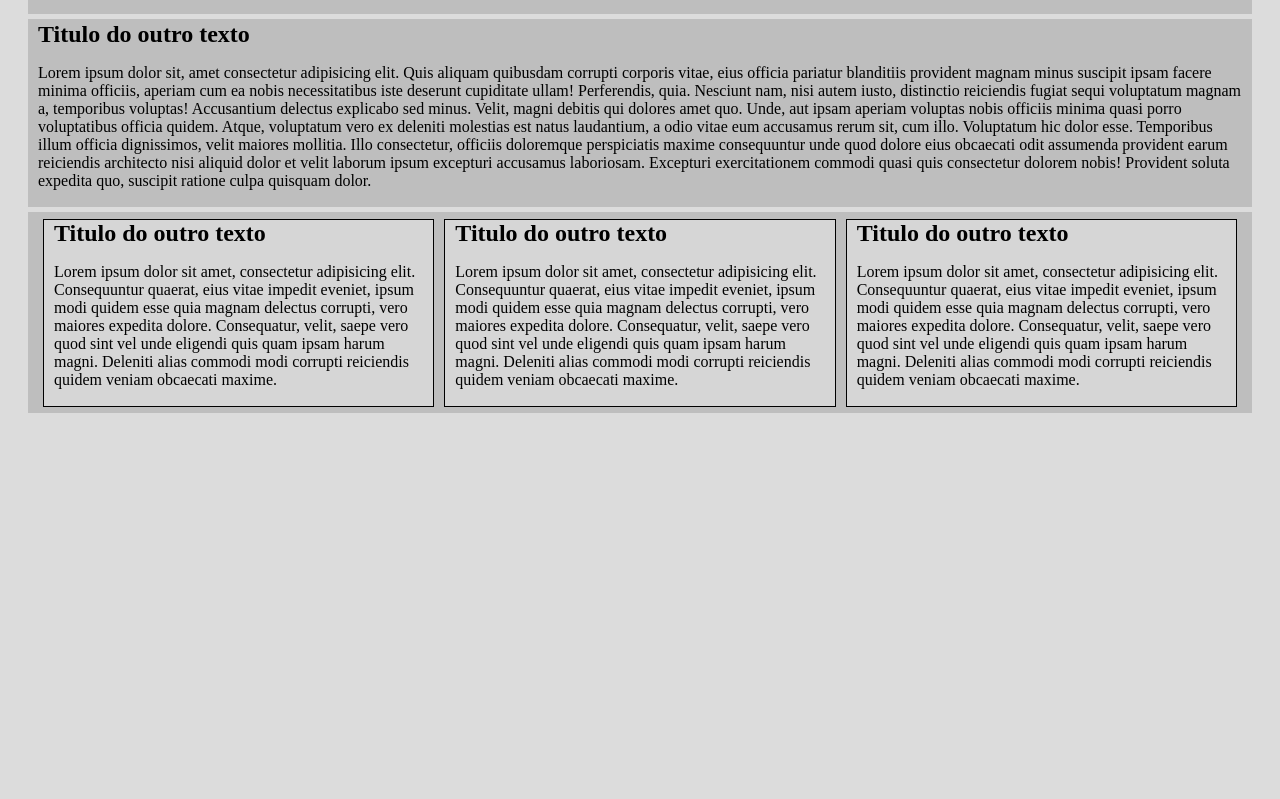
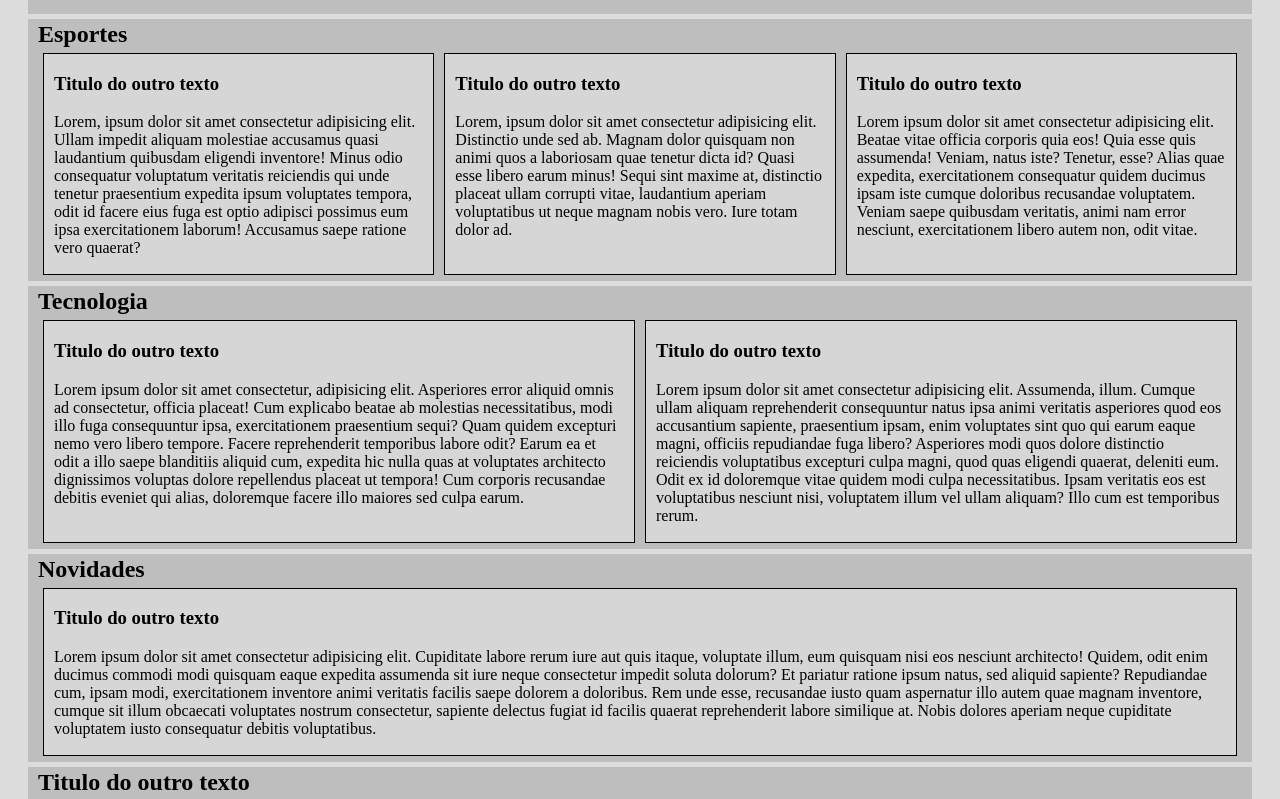
Before and after one commit to caiofrancolin/css_playground, a plain HTML site: page index.html in a window 1280 px wide. Shown: the part 290-1089 px from the top of the page. Before the commit the page ends 800 px from the top, so only its background shows below. Drawn offline with Linux system fonts and the light colour scheme.

Commit message:
Testando CSS página de noticias sem imagem

```diff
--- a/css/style.css
+++ b/css/style.css
@@ -29,6 +29,23 @@ h2 {
   display: grid;
 }
 
+.grid-template-columns-1 {
+	grid-template-columns: 1fr;
+}
+
+.grid-template-columns-2 {
+	grid-template-columns: 1fr 1fr;
+}
+
 .grid-template-columns-3 {
 	grid-template-columns: 1fr 1fr 1fr;
 }
+
+@media only screen and (max-width: 720px) {
+  .grid-template-columns-3 {
+    grid-template-columns: 1fr 1fr;
+  }
+  .grid-template-columns-3 {
+    grid-template-columns: 1fr;
+  }
+}
--- a/index.html
+++ b/index.html
@@ -15,28 +15,126 @@
         <p>
           Lorem ipsum dolor sit amet consectetur adipisicing elit. Ad laboriosam
           mollitia omnis earum fugit autem! Fugit culpa repellendus sapiente
-          reiciendis atque voluptas ipsam sed, quo voluptatem illo ab consequatur,
-          architecto adipisci eveniet est minima quos tempora esse, officiis quam.
-          Quam reprehenderit cumque tempora? Praesentium excepturi dolor inventore
-          labore, error, sint corporis impedit, beatae delectus dolores harum et
-          temporibus. Veniam harum laudantium aut omnis modi tempora a labore
-          voluptate aspernatur deleniti maxime dolore ratione sunt distinctio
-          placeat, saepe eligendi fugit deserunt sequi fugiat quisquam doloremque
-          culpa mollitia minima? Atque dolorem officia maxime, soluta inventore et
-          suscipit vel hic expedita recusandae saepe nostrum quisquam accusamus
-          dolores totam! Molestiae similique, porro quidem perferendis facere
-          labore, iusto eveniet voluptatum, non repudiandae rem libero inventore
-          quos illo reprehenderit recusandae possimus ratione explicabo hic
-          accusamus voluptas mollitia cum. Error quae at fugit distinctio delectus
-          et rerum. Laboriosam enim laborum eum quaerat culpa optio est vitae
+          reiciendis atque voluptas ipsam sed, quo voluptatem illo ab
+          consequatur, architecto adipisci eveniet est minima quos tempora esse,
+          officiis quam. Quam reprehenderit cumque tempora? Praesentium
+          excepturi dolor inventore labore, error, sint corporis impedit, beatae
+          delectus dolores harum et temporibus. Veniam harum laudantium aut
+          omnis modi tempora a labore voluptate aspernatur deleniti maxime
+          dolore ratione sunt distinctio placeat, saepe eligendi fugit deserunt
+          sequi fugiat quisquam doloremque culpa mollitia minima? Atque dolorem
+          officia maxime, soluta inventore et suscipit vel hic expedita
+          recusandae saepe nostrum quisquam accusamus dolores totam! Molestiae
+          similique, porro quidem perferendis facere labore, iusto eveniet
+          voluptatum, non repudiandae rem libero inventore quos illo
+          reprehenderit recusandae possimus ratione explicabo hic accusamus
+          voluptas mollitia cum. Error quae at fugit distinctio delectus et
+          rerum. Laboriosam enim laborum eum quaerat culpa optio est vitae
           fugit, quasi aliquid quam, veniam ducimus reprehenderit possimus
           aspernatur neque fuga quo ipsum. Natus eius cupiditate laudantium
           doloremque nobis molestiae quo nam earum aliquid eos facere ipsum odit
-          optio, ullam, porro vitae veniam placeat! Ipsa esse non dolore quas nisi
-          illum blanditiis cupiditate excepturi possimus iure, deleniti vitae.
+          optio, ullam, porro vitae veniam placeat! Ipsa esse non dolore quas
+          nisi illum blanditiis cupiditate excepturi possimus iure, deleniti
+          vitae.
         </p>
       </article>
     </section>
+    <section class="section">
+      <h2>Esportes</h2>
+      <div class="grid grid-template-columns-3">
+        <article class="artigo-curto">
+          <h3>Titulo do outro texto</h3>
+          <p>
+            Lorem, ipsum dolor sit amet consectetur adipisicing elit. Ullam
+            impedit aliquam molestiae accusamus quasi laudantium quibusdam
+            eligendi inventore! Minus odio consequatur voluptatum veritatis
+            reiciendis qui unde tenetur praesentium expedita ipsum voluptates
+            tempora, odit id facere eius fuga est optio adipisci possimus eum
+            ipsa exercitationem laborum! Accusamus saepe ratione vero quaerat?
+          </p>
+        </article>
+        <article class="artigo-curto">
+          <h3>Titulo do outro texto</h3>
+          <p>
+            Lorem, ipsum dolor sit amet consectetur adipisicing elit. Distinctio
+            unde sed ab. Magnam dolor quisquam non animi quos a laboriosam quae
+            tenetur dicta id? Quasi esse libero earum minus! Sequi sint maxime
+            at, distinctio placeat ullam corrupti vitae, laudantium aperiam
+            voluptatibus ut neque magnam nobis vero. Iure totam dolor ad.
+          </p>
+        </article>
+        <article class="artigo-curto">
+          <h3>Titulo do outro texto</h3>
+          <p>
+            Lorem ipsum dolor sit amet consectetur adipisicing elit. Beatae
+            vitae officia corporis quia eos! Quia esse quis assumenda! Veniam,
+            natus iste? Tenetur, esse? Alias quae expedita, exercitationem
+            consequatur quidem ducimus ipsam iste cumque doloribus recusandae
+            voluptatem. Veniam saepe quibusdam veritatis, animi nam error
+            nesciunt, exercitationem libero autem non, odit vitae.
+          </p>
+        </article>
+      </div>
+    </section>
+
+    <section class="section">
+      <h2>Tecnologia</h2>
+      <div class="grid grid-template-columns-2">
+        <article class="artigo-curto">
+          <h3>Titulo do outro texto</h3>
+          <p>
+            Lorem ipsum dolor sit amet consectetur, adipisicing elit. Asperiores
+            error aliquid omnis ad consectetur, officia placeat! Cum explicabo
+            beatae ab molestias necessitatibus, modi illo fuga consequuntur
+            ipsa, exercitationem praesentium sequi? Quam quidem excepturi nemo
+            vero libero tempore. Facere reprehenderit temporibus labore odit?
+            Earum ea et odit a illo saepe blanditiis aliquid cum, expedita hic
+            nulla quas at voluptates architecto dignissimos voluptas dolore
+            repellendus placeat ut tempora! Cum corporis recusandae debitis
+            eveniet qui alias, doloremque facere illo maiores sed culpa earum.
+          </p>
+        </article>
+        <article class="artigo-curto">
+          <h3>Titulo do outro texto</h3>
+          <p>
+            Lorem ipsum dolor sit amet consectetur adipisicing elit. Assumenda,
+            illum. Cumque ullam aliquam reprehenderit consequuntur natus ipsa
+            animi veritatis asperiores quod eos accusantium sapiente,
+            praesentium ipsam, enim voluptates sint quo qui earum eaque magni,
+            officiis repudiandae fuga libero? Asperiores modi quos dolore
+            distinctio reiciendis voluptatibus excepturi culpa magni, quod quas
+            eligendi quaerat, deleniti eum. Odit ex id doloremque vitae quidem
+            modi culpa necessitatibus. Ipsam veritatis eos est voluptatibus
+            nesciunt nisi, voluptatem illum vel ullam aliquam? Illo cum est
+            temporibus rerum.
+          </p>
+        </article>
+      </div>
+    </section>
+
+    <section class="section">
+      <h2>Novidades</h2>
+      <div class="grid grid-template-columns-1">
+        <article class="artigo-curto">
+          <h3>Titulo do outro texto</h3>
+          <p>
+            Lorem ipsum dolor sit amet consectetur adipisicing elit. Cupiditate
+            labore rerum iure aut quis itaque, voluptate illum, eum quisquam
+            nisi eos nesciunt architecto! Quidem, odit enim ducimus commodi modi
+            quisquam eaque expedita assumenda sit iure neque consectetur impedit
+            soluta dolorum? Et pariatur ratione ipsum natus, sed aliquid
+            sapiente? Repudiandae cum, ipsam modi, exercitationem inventore
+            animi veritatis facilis saepe dolorem a doloribus. Rem unde esse,
+            recusandae iusto quam aspernatur illo autem quae magnam inventore,
+            cumque sit illum obcaecati voluptates nostrum consectetur, sapiente
+            delectus fugiat id facilis quaerat reprehenderit labore similique
+            at. Nobis dolores aperiam neque cupiditate voluptatem iusto
+            consequatur debitis voluptatibus.
+          </p>
+        </article>
+      </div>
+    </section>
+
     <section class="section">
       <article class="artigo">
         <h2>Titulo do outro texto</h2>
@@ -44,56 +142,21 @@
           Lorem ipsum dolor sit, amet consectetur adipisicing elit. Quis aliquam
           quibusdam corrupti corporis vitae, eius officia pariatur blanditiis
           provident magnam minus suscipit ipsam facere minima officiis, aperiam
-          cum ea nobis necessitatibus iste deserunt cupiditate ullam! Perferendis,
-          quia. Nesciunt nam, nisi autem iusto, distinctio reiciendis fugiat sequi
-          voluptatum magnam a, temporibus voluptas! Accusantium delectus explicabo
-          sed minus. Velit, magni debitis qui dolores amet quo. Unde, aut ipsam
-          aperiam voluptas nobis officiis minima quasi porro voluptatibus officia
-          quidem. Atque, voluptatum vero ex deleniti molestias est natus
-          laudantium, a odio vitae eum accusamus rerum sit, cum illo. Voluptatum
-          hic dolor esse. Temporibus illum officia dignissimos, velit maiores
-          mollitia. Illo consectetur, officiis doloremque perspiciatis maxime
-          consequuntur unde quod dolore eius obcaecati odit assumenda provident
-          earum reiciendis architecto nisi aliquid dolor et velit laborum ipsum
-          excepturi accusamus laboriosam. Excepturi exercitationem commodi quasi
-          quis consectetur dolorem nobis! Provident soluta expedita quo, suscipit
-          ratione culpa quisquam dolor.
-        </p>
-      </article>
-    </section>
-
-    <section class="section grid grid-template-columns-3">
-      <article class="artigo-curto">
-        <h2>Titulo do outro texto</h2>
-        <p>
-          Lorem ipsum dolor sit amet, consectetur adipisicing elit. Consequuntur
-          quaerat, eius vitae impedit eveniet, ipsum modi quidem esse quia magnam
-          delectus corrupti, vero maiores expedita dolore. Consequatur, velit,
-          saepe vero quod sint vel unde eligendi quis quam ipsam harum magni.
-          Deleniti alias commodi modi corrupti reiciendis quidem veniam obcaecati
-          maxime.
-        </p>
-      </article>
-      <article class="artigo-curto">
-        <h2>Titulo do outro texto</h2>
-        <p>
-          Lorem ipsum dolor sit amet, consectetur adipisicing elit. Consequuntur
-          quaerat, eius vitae impedit eveniet, ipsum modi quidem esse quia magnam
-          delectus corrupti, vero maiores expedita dolore. Consequatur, velit,
-          saepe vero quod sint vel unde eligendi quis quam ipsam harum magni.
-          Deleniti alias commodi modi corrupti reiciendis quidem veniam obcaecati
-          maxime.
-        </p>
-      </article>
-      <article class="artigo-curto">
-        <h2>Titulo do outro texto</h2>
-        <p>
-          Lorem ipsum dolor sit amet, consectetur adipisicing elit. Consequuntur
-          quaerat, eius vitae impedit eveniet, ipsum modi quidem esse quia magnam
-          delectus corrupti, vero maiores expedita dolore. Consequatur, velit,
-          saepe vero quod sint vel unde eligendi quis quam ipsam harum magni.
-          Deleniti alias commodi modi corrupti reiciendis quidem veniam obcaecati
-          maxime.
+          cum ea nobis necessitatibus iste deserunt cupiditate ullam!
+          Perferendis, quia. Nesciunt nam, nisi autem iusto, distinctio
+          reiciendis fugiat sequi voluptatum magnam a, temporibus voluptas!
+          Accusantium delectus explicabo sed minus. Velit, magni debitis qui
+          dolores amet quo. Unde, aut ipsam aperiam voluptas nobis officiis
+          minima quasi porro voluptatibus officia quidem. Atque, voluptatum vero
+          ex deleniti molestias est natus laudantium, a odio vitae eum accusamus
+          rerum sit, cum illo. Voluptatum hic dolor esse. Temporibus illum
+          officia dignissimos, velit maiores mollitia. Illo consectetur,
+          officiis doloremque perspiciatis maxime consequuntur unde quod dolore
+          eius obcaecati odit assumenda provident earum reiciendis architecto
+          nisi aliquid dolor et velit laborum ipsum excepturi accusamus
+          laboriosam. Excepturi exercitationem commodi quasi quis consectetur
+          dolorem nobis! Provident soluta expedita quo, suscipit ratione culpa
+          quisquam dolor.
         </p>
       </article>
     </section>
```
